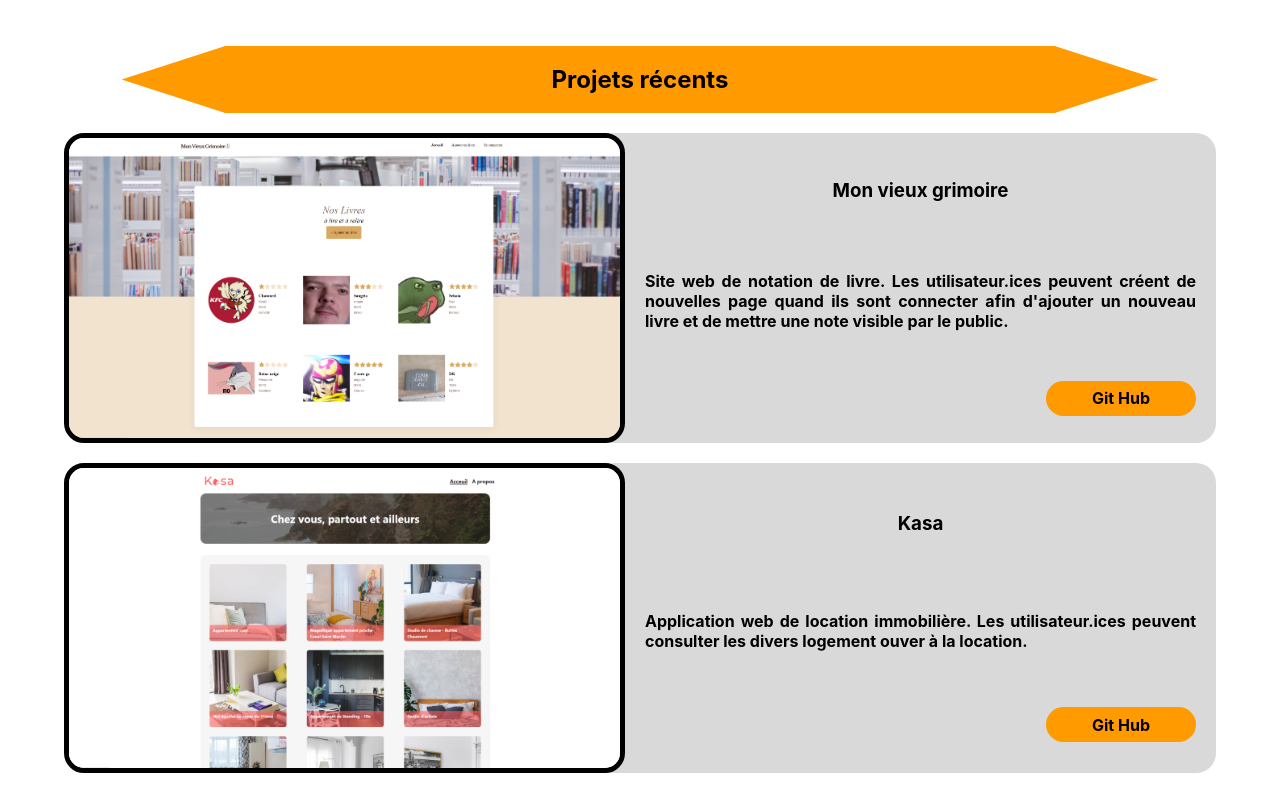
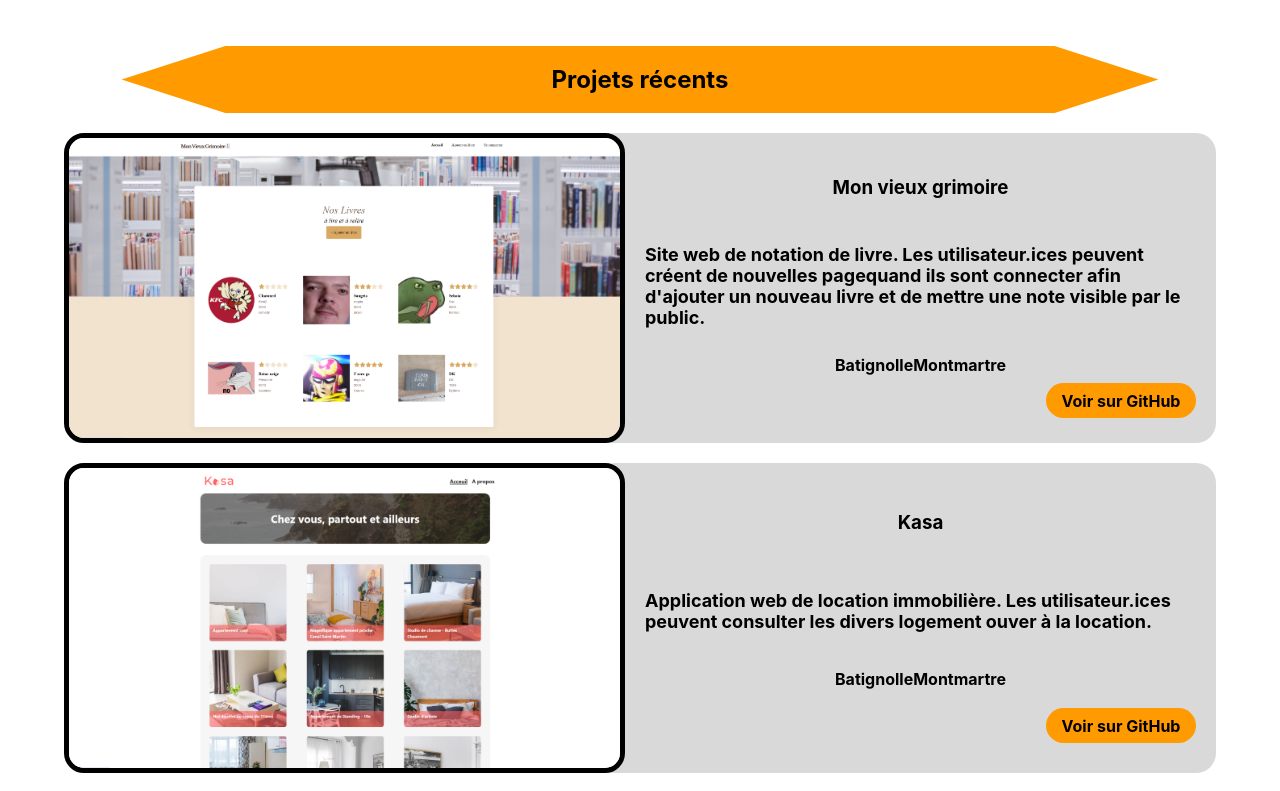
Before and after one commit to AlexSaumon/Portfolio, a React (Create React App) app: page / in a window 1280 px wide. Shown: the part 580-1371 px from the top of the page. Built offline with nearby package versions, Linux system fonts and the light colour scheme.

Commit message:
<reform> Made project as a flexible component

```diff
--- a/src/App.js
+++ b/src/App.js
@@ -1,5 +1,5 @@
 import logo from './logo.svg';
-import './App.css';
+import './App.scss';
 
 function App() {
   return (
--- a/src/App.scss
+++ b/src/App.scss
@@ -209,6 +209,11 @@
     align-items: center;
 }
 
+.Introduction {
+    font-size: 26px;
+    line-height: 50px;
+  }
+
   .service-description{
     width: calc(90% - #{40px});
     justify-content: space-around;
@@ -241,3 +246,15 @@
     justify-content: space-between;
   }
 }
+
+.projet-description {
+  gap: unset;
+    p {
+      text-align: left;
+      font-size: 18px;
+    }
+
+    a {
+      align-self: flex-end;
+    }
+}
--- /dev/null
+++ b/src/Components/Project.jsx
@@ -0,0 +1,39 @@
+import React from 'react';
+import '../App.scss'
+import projectData from '../Data/Project.json';
+
+function Project() {
+  const sortedProjects = [...projectData].sort((a, b) => {
+    const dateA = new Date(a.date.split('/').reverse().join('-'));
+    const dateB = new Date(b.date.split('/').reverse().join('-'));
+    return dateB - dateA;
+  });
+
+  return (
+    <section className="projet-body">
+      {sortedProjects.map((project, index) => (
+        <div className="projet" key={index}>
+          <img
+            src={`/picture/${project.cover}`}
+            alt={project.title}
+            className="projet-pic"
+          />
+          <div className="projet-description">
+            <h3>{project.title}</h3>
+            <p >{project.description}</p>
+            <div className="tags">
+              {project.tags.map((tag, idx) => (
+                <span className="tag" key={idx}>{tag}</span>
+              ))}
+            </div>
+            <a href={project.github} target="_blank" rel="noopener noreferrer" className="Button">
+              Voir sur GitHub
+            </a>
+          </div>
+        </div>
+      ))}
+    </section>
+  );
+}
+
+export default Project;
--- /dev/null
+++ b/src/Data/Project.json
@@ -0,0 +1,24 @@
+[
+	{
+		"title": "Mon vieux grimoire",
+		"cover": "Mon_vieux_grimoire.png",
+        "description": "Site web de notation de livre. Les utilisateur.ices peuvent créent de nouvelles pagequand ils sont connecter afin d'ajouter un nouveau livre et de mettre une note visible par le public.",
+		"tags": [
+			"Batignolle",
+			"Montmartre"
+		],
+        "github": "https://github.com/AlexSaumon/P7-Dev-Web-livres",
+        "date": "02/05/2025"
+	},
+    {
+		"title": "Kasa",
+		"cover": "kasa.png",
+        "description": "Application web de location immobilière. Les utilisateur.ices peuvent consulter les divers logement ouver à la location.",
+		"tags": [
+			"Batignolle",
+			"Montmartre"
+		],
+        "github": "https://github.com/AlexSaumon/OC-Project6",
+        "date": "08/04/2025"
+	}
+]
--- a/src/index.js
+++ b/src/index.js
@@ -1,5 +1,5 @@
 import { createRoot } from 'react-dom/client'
-import { BrowserRouter, Route, Routes, Navigate } from 'react-router'
+import { BrowserRouter, Route, Routes} from 'react-router'
 import './index.css';
 import Home from './pages/Home/Home'
 import Projet from './pages/Projet/Projet'
--- a/src/pages/Home/Home.jsx
+++ b/src/pages/Home/Home.jsx
@@ -4,6 +4,7 @@ import Form from '../../Components/Form'
 import Footer from '../../Components/Footer'
 import Scroll from '../../Components/Scroll'
 import Skill from '../../Components/Skill-icon'
+import Project from '../../Components/Project'
 import falconImg from '../../picture/falcon.png';
 import kasa from '../../picture/kasa.png';
 import Mon_vieux_grimoire from '../../picture/Mon_vieux_grimoire.png';
@@ -25,29 +26,7 @@ function Home() {
           </div>
           <div className='Projets-recent part-body'>
             <section id='projet'><h2  className='Part-title'>Projets récents</h2></section>
-            <div className='projet-body'>
-              <div className='projet'>
-                <img src={Mon_vieux_grimoire} className="projet-pic" alt="Falcon" />
-                <div className='projet-description'>
-                  <h3>Mon vieux grimoire</h3>
-                  <p>Site web de notation de livre. Les utilisateur.ices peuvent créent de nouvelles page
-                    quand ils sont connecter afin d'ajouter un nouveau livre et de mettre une note visible
-                    par le public.
-                  </p>
-                  <a href='https://github.com/AlexSaumon' className='Button'>Git Hub </a>
-                </div>
-              </div>
-              <div className='projet'>
-                <img src={kasa} className="projet-pic" alt="Falcon" />
-                <div className='projet-description'>
-                  <h3>Kasa</h3>
-                  <p>Application web de location immobilière. Les utilisateur.ices peuvent consulter
-                    les divers logement ouver à la location.
-                  </p>
-                  <a href='https://github.com/AlexSaumon' className='Button'>Git Hub </a>
-                </div>
-              </div>
-            </div>
+            <Project />
           </div>
           <div className='Service part-body'>
             <section id='service'><h2 className='Part-title'>Services</h2></section>
```
Also changed, not shown: public/picture/Mon_vieux_grimoire.png (added), public/picture/kasa.png (added), src/Components/Carrousel.jsx (deleted).
